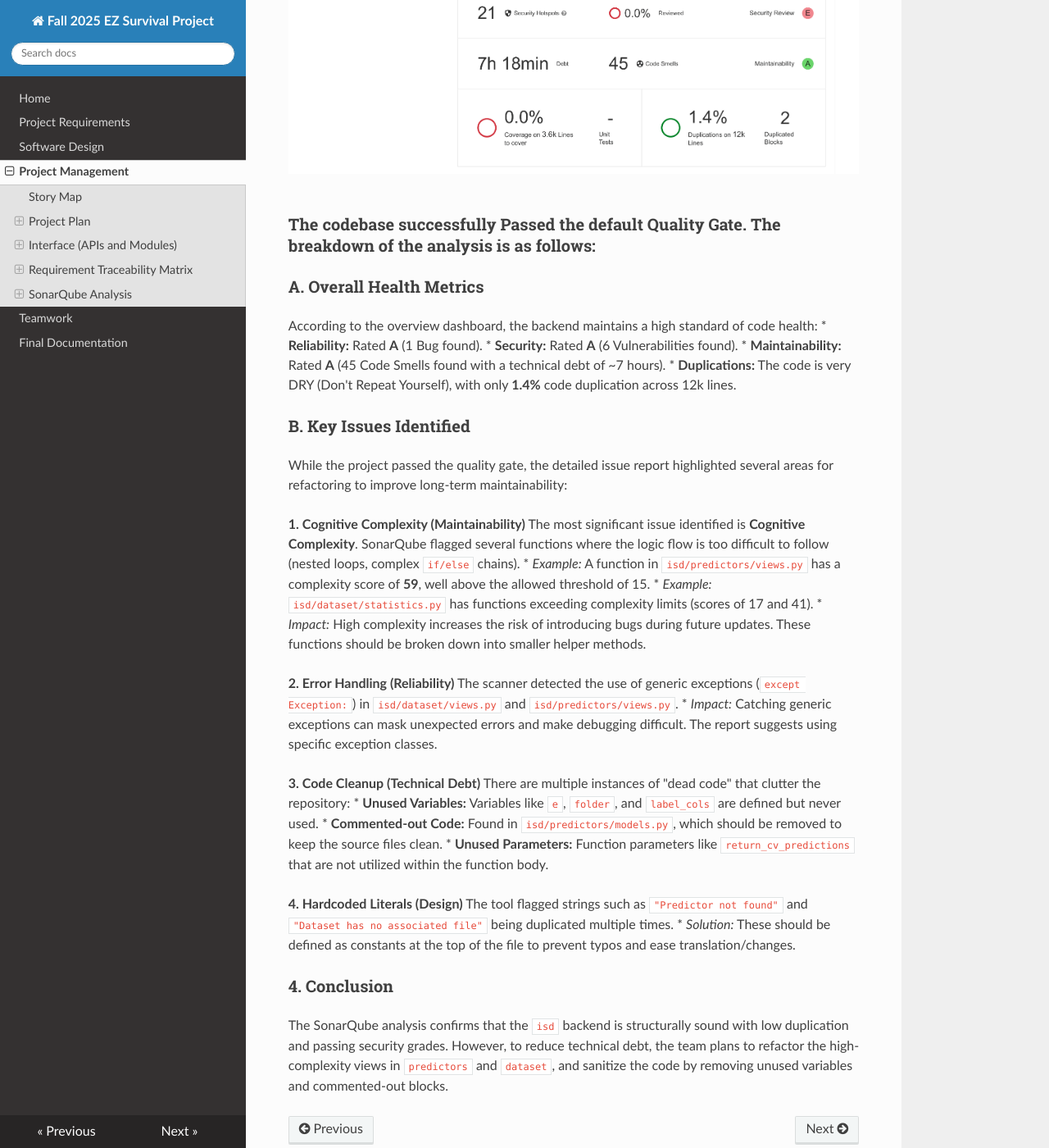
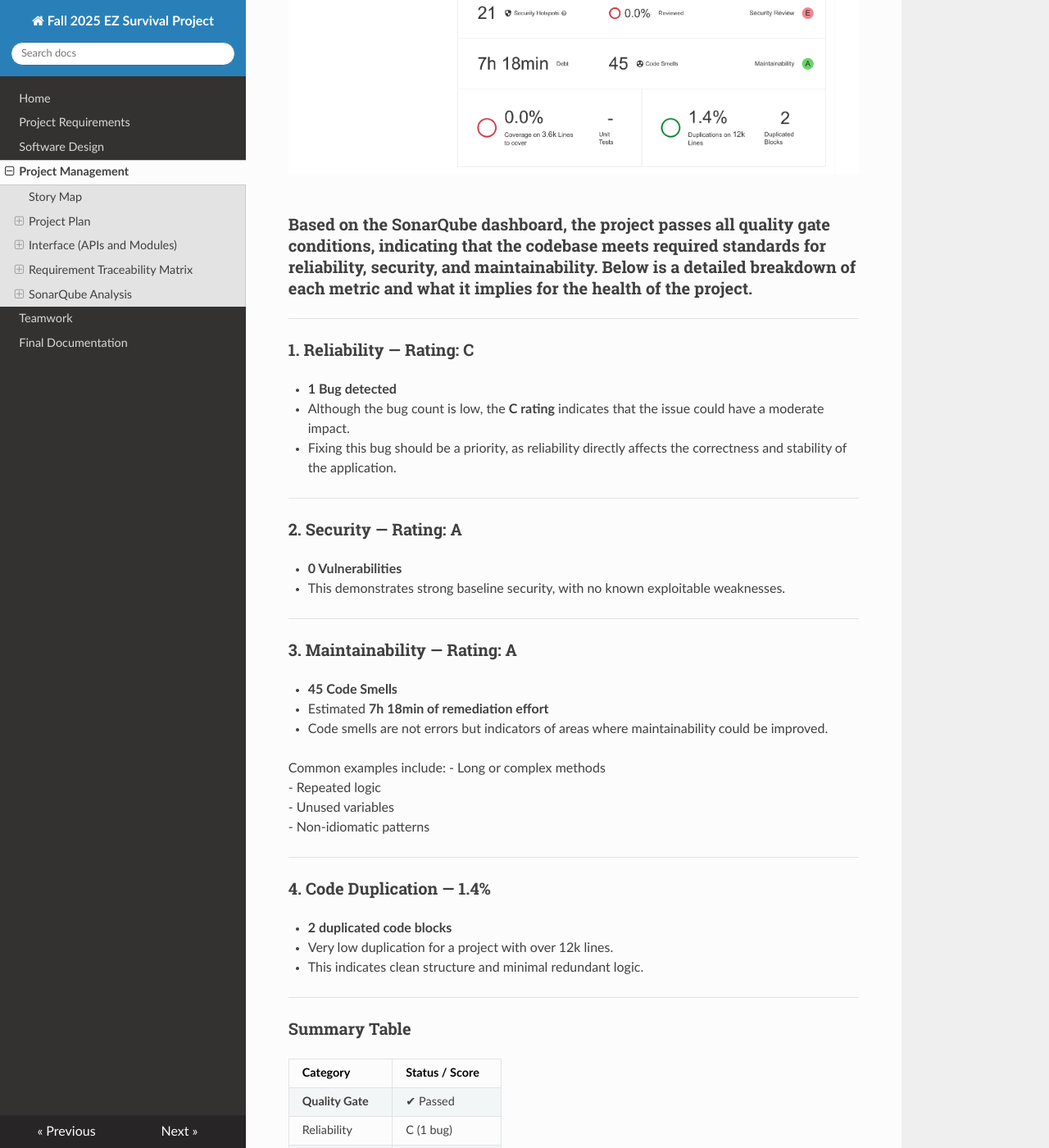
Before and after one commit to Xenocynic/IndividualSurvivalDistributions, an MkDocs documentation site: the page built from docs/management.md, in a window 1280 px wide and 1400 px high, scrolled down 8886 px. Shown: the whole window at 82% size. Built offline with MkDocs 1.6.1, drawn with Linux system fonts in a browser that asks for light colours; nearby versions of some CDN libraries; some of the changed text lies outside the part shown.

Commit message:
Update management.md

```diff
--- a/docs/management.md
+++ b/docs/management.md
@@ -293,37 +293,54 @@ This modular structure keeps the codebase organized and makes it easier to maint
 ## SonarQube Analysis
 [![High-level Architecture](isd-1.png)](isd-1.png){target=_blank}<br><br>
 
-### The codebase successfully **Passed** the default Quality Gate. The breakdown of the analysis is as follows:
+### Based on the SonarQube dashboard, the project **passes all quality gate conditions**, indicating that the codebase meets required standards for reliability, security, and maintainability. Below is a detailed breakdown of each metric and what it implies for the health of the project.
 
-### A. Overall Health Metrics
-According to the overview dashboard, the backend maintains a high standard of code health:
-* **Reliability:** Rated **A** (1 Bug found).
-* **Security:** Rated **A** (6 Vulnerabilities found).
-* **Maintainability:** Rated **A** (45 Code Smells found with a technical debt of ~7 hours).
-* **Duplications:** The code is very DRY (Don't Repeat Yourself), with only **1.4%** code duplication across 12k lines.
+---
 
-### B. Key Issues Identified
-While the project passed the quality gate, the detailed issue report highlighted several areas for refactoring to improve long-term maintainability:
+### 1. Reliability — **Rating: C**
+- **1 Bug detected**
+- Although the bug count is low, the **C rating** indicates that the issue could have a moderate impact.
+- Fixing this bug should be a priority, as reliability directly affects the correctness and stability of the application.
 
-**1. Cognitive Complexity (Maintainability)**
-The most significant issue identified is **Cognitive Complexity**. SonarQube flagged several functions where the logic flow is too difficult to follow (nested loops, complex `if/else` chains).
-* *Example:* A function in `isd/predictors/views.py` has a complexity score of **59**, well above the allowed threshold of 15.
-* *Example:* `isd/dataset/statistics.py` has functions exceeding complexity limits (scores of 17 and 41).
-* *Impact:* High complexity increases the risk of introducing bugs during future updates. These functions should be broken down into smaller helper methods.
+---
 
-**2. Error Handling (Reliability)**
-The scanner detected the use of generic exceptions (`except Exception:`) in `isd/dataset/views.py` and `isd/predictors/views.py`.
-* *Impact:* Catching generic exceptions can mask unexpected errors and make debugging difficult. The report suggests using specific exception classes.
+### 2. Security — **Rating: A**
+- **0 Vulnerabilities**
+- This demonstrates strong baseline security, with no known exploitable weaknesses.
 
-**3. Code Cleanup (Technical Debt)**
-There are multiple instances of "dead code" that clutter the repository:
-* **Unused Variables:** Variables like `e`, `folder`, and `label_cols` are defined but never used.
-* **Commented-out Code:** Found in `isd/predictors/models.py`, which should be removed to keep the source files clean.
-* **Unused Parameters:** Function parameters like `return_cv_predictions` that are not utilized within the function body.
+---
 
-**4. Hardcoded Literals (Design)**
-The tool flagged strings such as `"Predictor not found"` and `"Dataset has no associated file"` being duplicated multiple times.
-* *Solution:* These should be defined as constants at the top of the file to prevent typos and ease translation/changes.
+### 3. Maintainability — **Rating: A**
+- **45 Code Smells**
+- Estimated **7h 18min of remediation effort**
+- Code smells are not errors but indicators of areas where maintainability could be improved.
 
-### 4. Conclusion
-The SonarQube analysis confirms that the `isd` backend is structurally sound with low duplication and passing security grades. However, to reduce technical debt, the team plans to refactor the high-complexity views in `predictors` and `dataset`, and sanitize the code by removing unused variables and commented-out blocks.
+Common examples include:
+- Long or complex methods
+- Repeated logic
+- Unused variables
+- Non-idiomatic patterns
+
+---
+
+### 4. Code Duplication — **1.4%**
+- **2 duplicated code blocks**
+- Very low duplication for a project with over 12k lines.
+- This indicates clean structure and minimal redundant logic.
+
+---
+
+### Summary Table
+
+| Category              | Status / Score |
+|----------------------|----------------|
+| **Quality Gate**     | ✔ Passed       |
+| Reliability          | C (1 bug)      |
+| Security             | A              |
+| Maintainability      | A              |
+| Duplication          | 1.4% (Excellent)|
+
+---
+
+### Conclusion
+Overall, the project has strong security, low duplication, and good maintainability. The main gap is a lack of reliability. Addressing this will significantly improve code quality and long-term stability.
```
